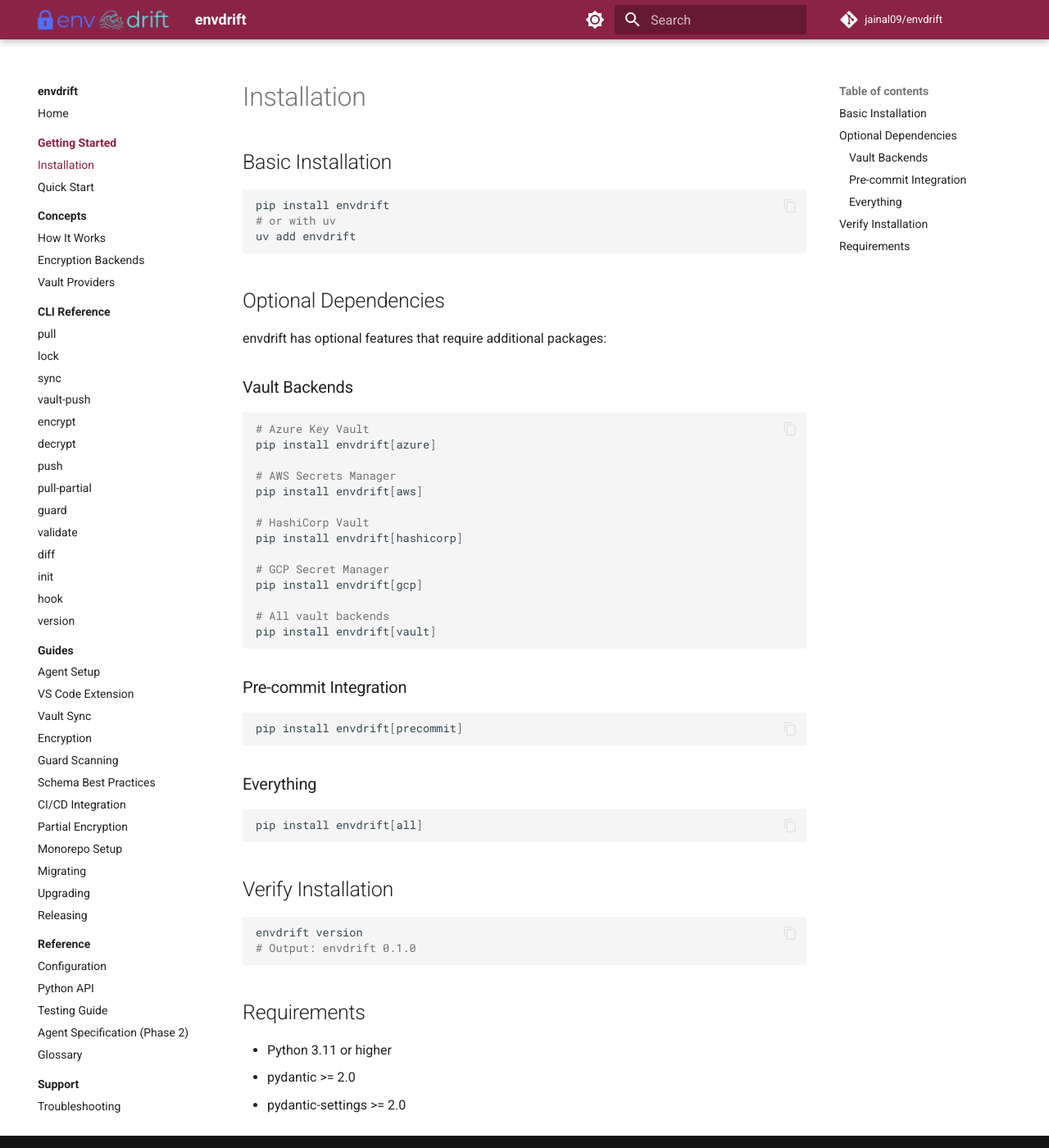
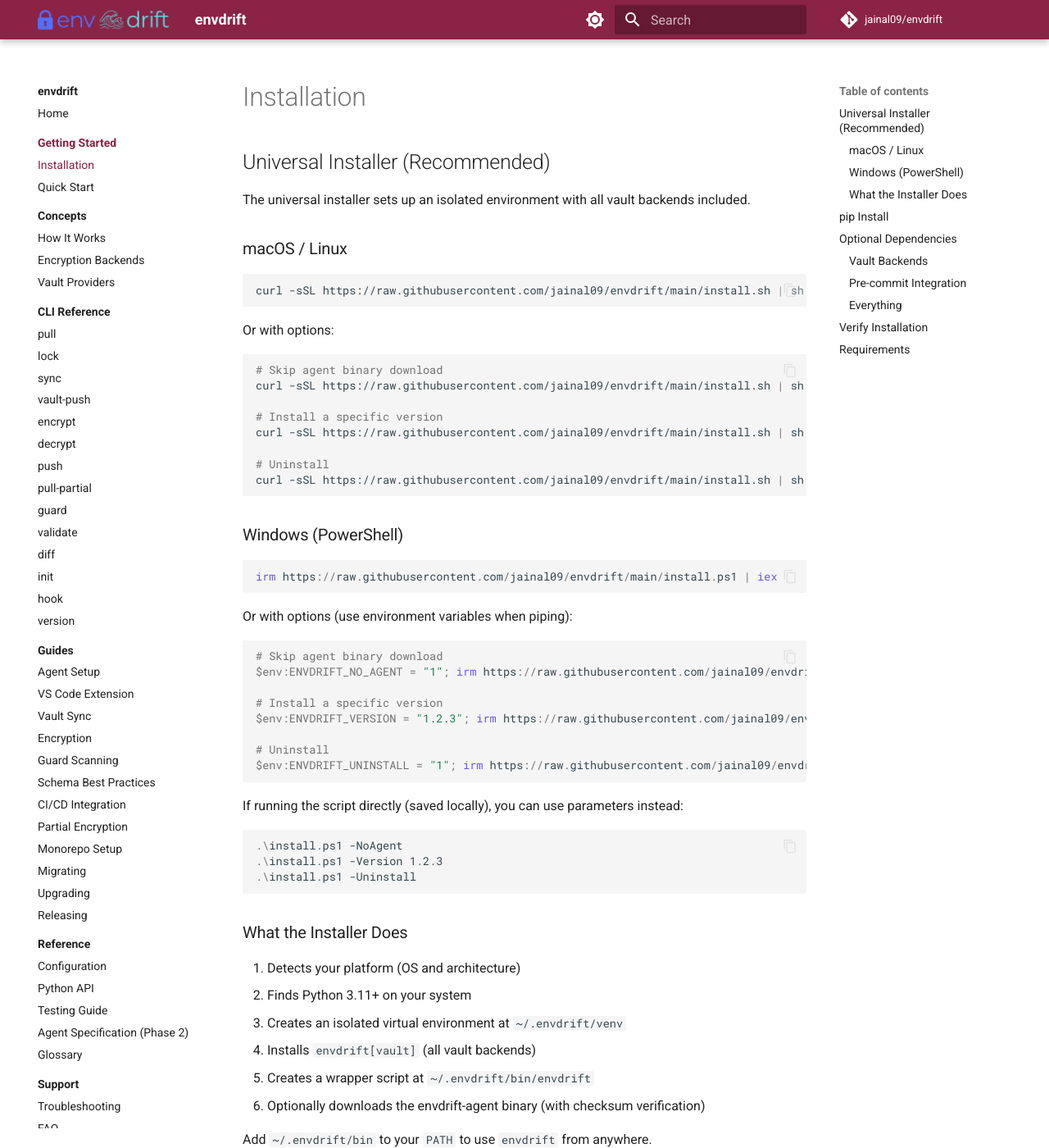
Before and after one commit to jainal09/envdrift, an MkDocs documentation site: the page built from docs/getting-started/installation.md, in a window 1280 px wide and 1400 px high. Shown: the whole window at 82% size. Built offline with MkDocs 1.6.1 and Material for MkDocs 9.7.7, drawn with Linux system fonts in a browser that asks for light colours; comment, search, counter and statistics services are not loaded.

Commit message:
ci: add E2E installer tests for multi-platform CI (#157)
## Summary
- Add `.github/workflows/installer-e2e.yml` with multi-platform E2E
tests for `install.sh` and `install.ps1`
- Tests run on Ubuntu, macOS, and Windows across Python 3.11 and 3.13 (7
matrix combinations)
- Includes a dedicated venv-fallback test on Linux to verify
`virtualenv.pyz` fallback path
- Each job verifies the full lifecycle: fresh install → CLI verification
→ idempotent re-install → uninstall → cleanup check
- Fix PS 5.1 encoding: replace non-ASCII glyphs (`✓`, `⚠`, `✗`) with
ASCII equivalents in `install.ps1`
- Fix stale comment in `install.sh` `find_python()` loop (3.14 → 3.19)
- Fix substring PATH check in `install.py` with exact `os.pathsep`-split
comparison
- Update VS Code extension install messages to be platform-aware (`curl
| sh` on Unix, `irm | iex` on Windows)
- Add universal installer instructions to `README.md` and
`docs/getting-started/installation.md`

## Test plan
- [ ] `gh workflow run installer-e2e.yml` triggers successfully
- [ ] All 7 matrix combinations pass (2 OS × 2 Python + 2 Windows Python
+ 1 venv fallback)
- [ ] `envdrift version` output verified in logs across all platforms
- [ ] Idempotent re-install succeeds on all platforms
- [ ] Uninstall cleanly removes `~/.envdrift/venv` and `~/.envdrift/bin`
- [ ] VS Code extension shows correct install command per platform

🤖 Generated with [Claude Code](https://claude.com/claude-code)

<!-- This is an auto-generated comment: release notes by coderabbit.ai
-->

## Summary by CodeRabbit

* **Tests**
* Added automated end-to-end installer tests across Unix, macOS, and
Windows (including venv fallback), validating install, idempotent
re-install, uninstall, and cleanup.

* **Documentation**
* Added a recommended universal installer, expanded cross-platform
installation docs, uninstall instructions, PATH guidance, and enhanced
pip usage examples.

* **New Features**
* Installer one-liner shown per platform and copy-to-clipboard now
provides the platform-appropriate command.

* **Bug Fixes**
* Improved install-not-found messaging to show platform-specific install
commands and adjusted wrapper file encoding.

<!-- end of auto-generated comment: release notes by coderabbit.ai -->

---------

Co-authored-by: Claude Opus 4.6 <noreply@anthropic.com>

````diff
--- a/docs/getting-started/installation.md
+++ b/docs/getting-started/installation.md
@@ -1,6 +1,67 @@
 # Installation
 
-## Basic Installation
+## Universal Installer (Recommended)
+
+The universal installer sets up an isolated environment with all vault backends included.
+
+### macOS / Linux
+
+```bash
+curl -sSL https://raw.githubusercontent.com/jainal09/envdrift/main/install.sh | sh
+```
+
+Or with options:
+
+```bash
+# Skip agent binary download
+curl -sSL https://raw.githubusercontent.com/jainal09/envdrift/main/install.sh | sh -s -- --no-agent
+
+# Install a specific version
+curl -sSL https://raw.githubusercontent.com/jainal09/envdrift/main/install.sh | sh -s -- --version 1.2.3
+
+# Uninstall
+curl -sSL https://raw.githubusercontent.com/jainal09/envdrift/main/install.sh | sh -s -- --uninstall
+```
+
+### Windows (PowerShell)
+
+```powershell
+irm https://raw.githubusercontent.com/jainal09/envdrift/main/install.ps1 | iex
+```
+
+Or with options (use environment variables when piping):
+
+```powershell
+# Skip agent binary download
+$env:ENVDRIFT_NO_AGENT = "1"; irm https://raw.githubusercontent.com/jainal09/envdrift/main/install.ps1 | iex
+
+# Install a specific version
+$env:ENVDRIFT_VERSION = "1.2.3"; irm https://raw.githubusercontent.com/jainal09/envdrift/main/install.ps1 | iex
+
+# Uninstall
+$env:ENVDRIFT_UNINSTALL = "1"; irm https://raw.githubusercontent.com/jainal09/envdrift/main/install.ps1 | iex
+```
+
+If running the script directly (saved locally), you can use parameters instead:
+
+```powershell
+.\install.ps1 -NoAgent
+.\install.ps1 -Version 1.2.3
+.\install.ps1 -Uninstall
+```
+
+### What the Installer Does
+
+1. Detects your platform (OS and architecture)
+2. Finds Python 3.11+ on your system
+3. Creates an isolated virtual environment at `~/.envdrift/venv`
+4. Installs `envdrift[vault]` (all vault backends)
+5. Creates a wrapper script at `~/.envdrift/bin/envdrift`
+6. Optionally downloads the envdrift-agent binary (with checksum verification)
+
+Add `~/.envdrift/bin` to your `PATH` to use `envdrift` from anywhere.
+
+## pip Install
 
 ```bash
 pip install envdrift
````
Also changed, not shown: README.md (+12 -0 lines), 4 other files.
